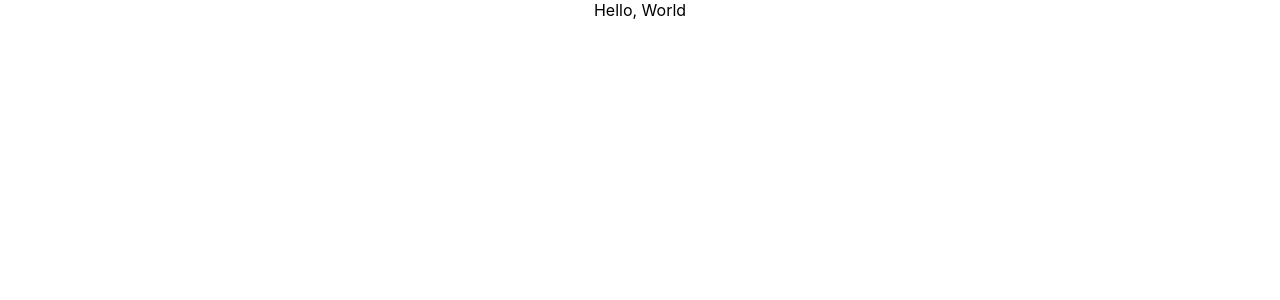
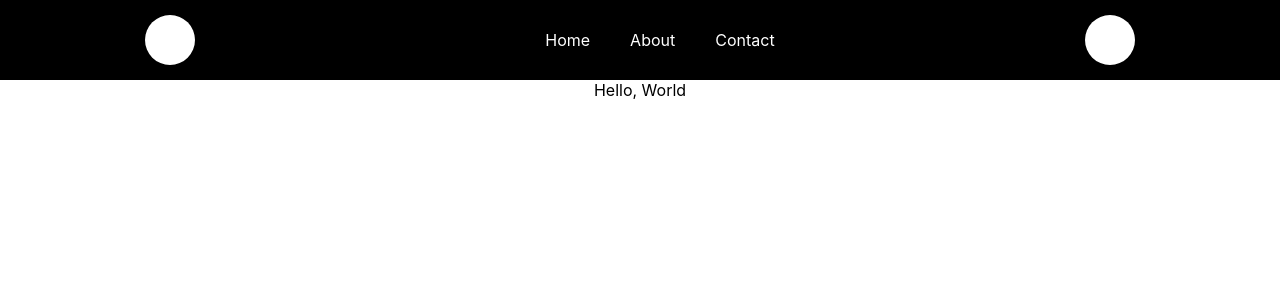
Before and after one commit to bootleg-icarus/temp-mail-client, a React (Create React App) app: page / in a window 1280 px wide. Shown: the top 300 px of the page. Built offline with nearby package versions, Linux system fonts and the light colour scheme; no server answers.

Commit message:
header filler done

```diff
--- a/package.json
+++ b/package.json
@@ -8,7 +8,9 @@
     "@testing-library/user-event": "^7.1.2",
     "react": "^16.13.1",
     "react-dom": "^16.13.1",
-    "react-scripts": "3.4.1"
+    "react-scripts": "3.4.1",
+    "socket.io-client": "^2.3.0",
+    "styled-components": "^5.1.0"
   },
   "scripts": {
     "start": "react-scripts start",
--- a/src/App.js
+++ b/src/App.js
@@ -1,9 +1,18 @@
 import React from 'react';
+import io from 'socket.io-client';
 import './App.css';
+import Header from './components/header';
+
+const socket = io('http://temp-mail-api.live');
+
+socket.on('connect', () => {
+  console.log("Connected");
+})
 
 function App() {
   return (
     <div className="App">
+      <Header />
       Hello, World
     </div>
   );
--- /dev/null
+++ b/src/components/header.js
@@ -0,0 +1,52 @@
+import React from 'react';
+import styled from 'styled-components'
+
+const Header = () => {
+    return (
+        <Container>
+            <HomeLogo />
+            <Nav>
+                <NavItem>
+                    Home
+                </NavItem>
+                <NavItem>
+                    About
+                </NavItem>
+                <NavItem>
+                    Contact
+                </NavItem>
+            </Nav>
+            {/* replace with user logo */}
+            <HomeLogo />
+        </Container>
+    )
+}
+export default Header
+
+const Container = styled.header`
+    height: 10vh;
+    background: #000;
+    color: #fff;
+    display:flex;
+    justify-content:space-between;
+    align-item: center;
+`;
+
+const HomeLogo = styled.div`
+    width: 50px;
+    height: 50px;
+    margin: auto;
+    border-radius: 25px;
+    background: #fff;
+    cursor: pointer;
+`;
+
+const Nav = styled.ul`
+    margin:auto;
+`;
+
+const NavItem = styled.li`
+    list-style: none;
+    display:inline-block;
+    padding: 0 20px
+`;
```
Also changed, not shown: 1 other file (tests, documents, lock files or other folders).
